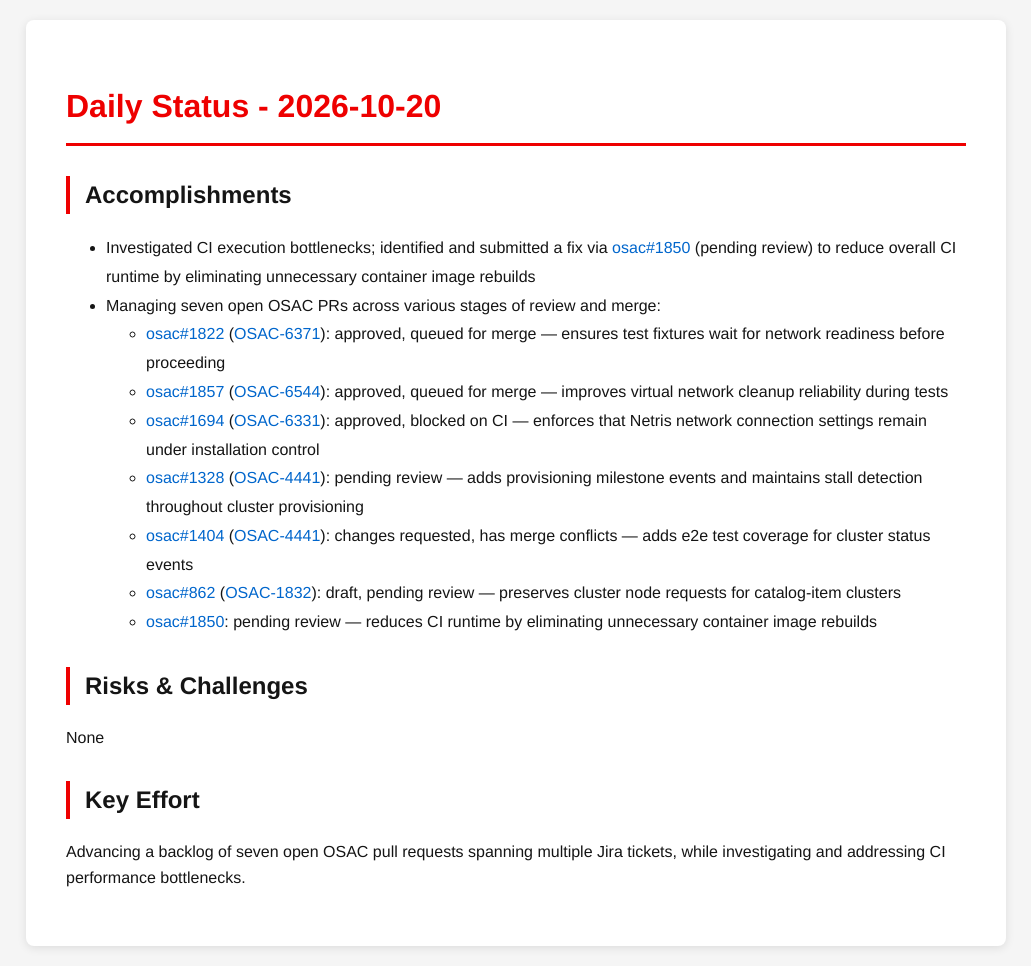
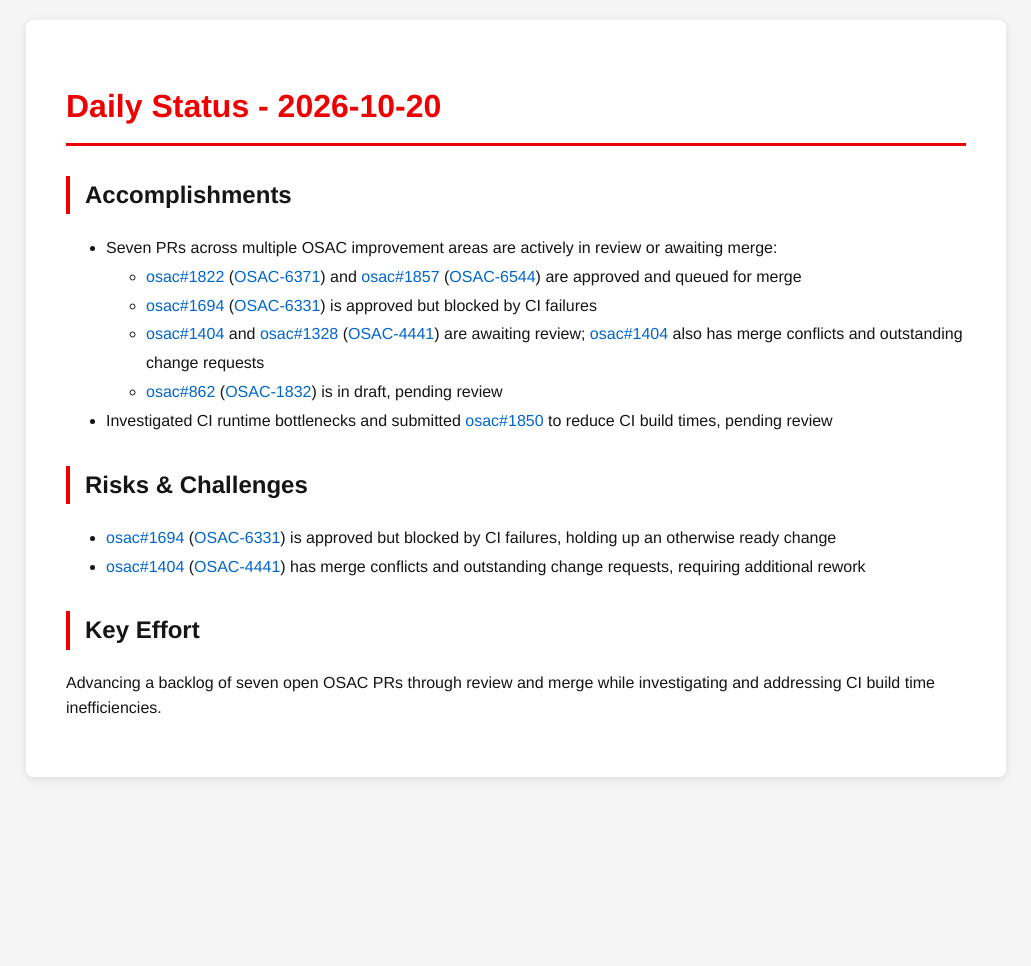
Before and after one commit to tzvatot/daily-status, a Jekyll site: the page built from 2026-10-20.md, in a window 1280 px wide. Shown: the whole page, without its empty margins (124-1155 px from the left). Built offline with Jekyll 4.4.1, drawn with Linux system fonts in a browser that asks for light colours; after the commit the page ends 900 px from its top, so only the background shows below that.

Commit message:
Daily status update - 2026-10-20

```diff
--- a/2026-10-20.md
+++ b/2026-10-20.md
@@ -7,18 +7,16 @@ date: 2026-10-20
 # Daily Status - 2026-10-20
 
 ## Accomplishments
-- Investigated CI execution bottlenecks; identified and submitted a fix via [osac#1850](https://github.com/osac-project/osac/pull/1850) (pending review) to reduce overall CI runtime by eliminating unnecessary container image rebuilds
-- Managing seven open OSAC PRs across various stages of review and merge:
-  - [osac#1822](https://github.com/osac-project/osac/pull/1822) ([OSAC-6371](https://redhat.atlassian.net/browse/OSAC-6371)): approved, queued for merge — ensures test fixtures wait for network readiness before proceeding
-  - [osac#1857](https://github.com/osac-project/osac/pull/1857) ([OSAC-6544](https://redhat.atlassian.net/browse/OSAC-6544)): approved, queued for merge — improves virtual network cleanup reliability during tests
-  - [osac#1694](https://github.com/osac-project/osac/pull/1694) ([OSAC-6331](https://redhat.atlassian.net/browse/OSAC-6331)): approved, blocked on CI — enforces that Netris network connection settings remain under installation control
-  - [osac#1328](https://github.com/osac-project/osac/pull/1328) ([OSAC-4441](https://redhat.atlassian.net/browse/OSAC-4441)): pending review — adds provisioning milestone events and maintains stall detection throughout cluster provisioning
-  - [osac#1404](https://github.com/osac-project/osac/pull/1404) ([OSAC-4441](https://redhat.atlassian.net/browse/OSAC-4441)): changes requested, has merge conflicts — adds e2e test coverage for cluster status events
-  - [osac#862](https://github.com/osac-project/osac/pull/862) ([OSAC-1832](https://redhat.atlassian.net/browse/OSAC-1832)): draft, pending review — preserves cluster node requests for catalog-item clusters
-  - [osac#1850](https://github.com/osac-project/osac/pull/1850): pending review — reduces CI runtime by eliminating unnecessary container image rebuilds
+- Seven PRs across multiple OSAC improvement areas are actively in review or awaiting merge:
+  - [osac#1822](https://github.com/osac-project/osac/pull/1822) ([OSAC-6371](https://redhat.atlassian.net/browse/OSAC-6371)) and [osac#1857](https://github.com/osac-project/osac/pull/1857) ([OSAC-6544](https://redhat.atlassian.net/browse/OSAC-6544)) are approved and queued for merge
+  - [osac#1694](https://github.com/osac-project/osac/pull/1694) ([OSAC-6331](https://redhat.atlassian.net/browse/OSAC-6331)) is approved but blocked by CI failures
+  - [osac#1404](https://github.com/osac-project/osac/pull/1404) and [osac#1328](https://github.com/osac-project/osac/pull/1328) ([OSAC-4441](https://redhat.atlassian.net/browse/OSAC-4441)) are awaiting review; [osac#1404](https://github.com/osac-project/osac/pull/1404) also has merge conflicts and outstanding change requests
+  - [osac#862](https://github.com/osac-project/osac/pull/862) ([OSAC-1832](https://redhat.atlassian.net/browse/OSAC-1832)) is in draft, pending review
+- Investigated CI runtime bottlenecks and submitted [osac#1850](https://github.com/osac-project/osac/pull/1850) to reduce CI build times, pending review
 
 ## Risks & Challenges
-None
+- [osac#1694](https://github.com/osac-project/osac/pull/1694) ([OSAC-6331](https://redhat.atlassian.net/browse/OSAC-6331)) is approved but blocked by CI failures, holding up an otherwise ready change
+- [osac#1404](https://github.com/osac-project/osac/pull/1404) ([OSAC-4441](https://redhat.atlassian.net/browse/OSAC-4441)) has merge conflicts and outstanding change requests, requiring additional rework
 
 ## Key Effort
-Advancing a backlog of seven open OSAC pull requests spanning multiple Jira tickets, while investigating and addressing CI performance bottlenecks.
+Advancing a backlog of seven open OSAC PRs through review and merge while investigating and addressing CI build time inefficiencies.
```
